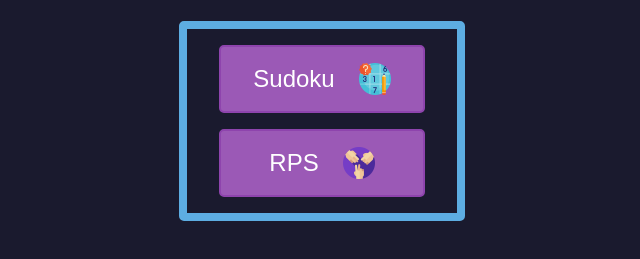
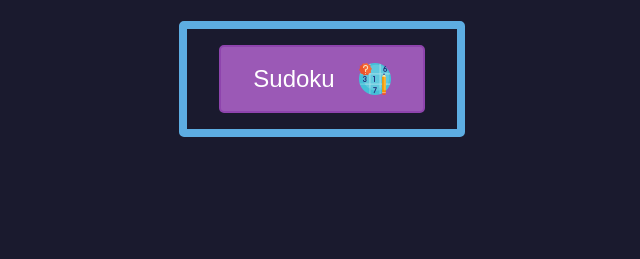
Before and after one commit to AhmedHesham303/Games, a plain HTML site: page index.html in a window 1280 px wide. Shown: the part 145-404 px from the top of the page, without its empty margins (318-958 px from the left). Drawn offline with Linux system fonts and the light colour scheme.

Commit message:
Update index.html
removing RPS button

```diff
--- a/index.html
+++ b/index.html
@@ -17,9 +17,7 @@
       <button class="sudoku-btn btn">
         Sudoku <img src="sudoku2.png" alt="Sudoku" />
       </button>
-      <button class="RPS-btn btn">
-        RPS <img src="rock-paper-scissors.png" alt="RPS" />
-      </button>
+
     </div>
   </body>
   <script src="intro.js"></script>
```
